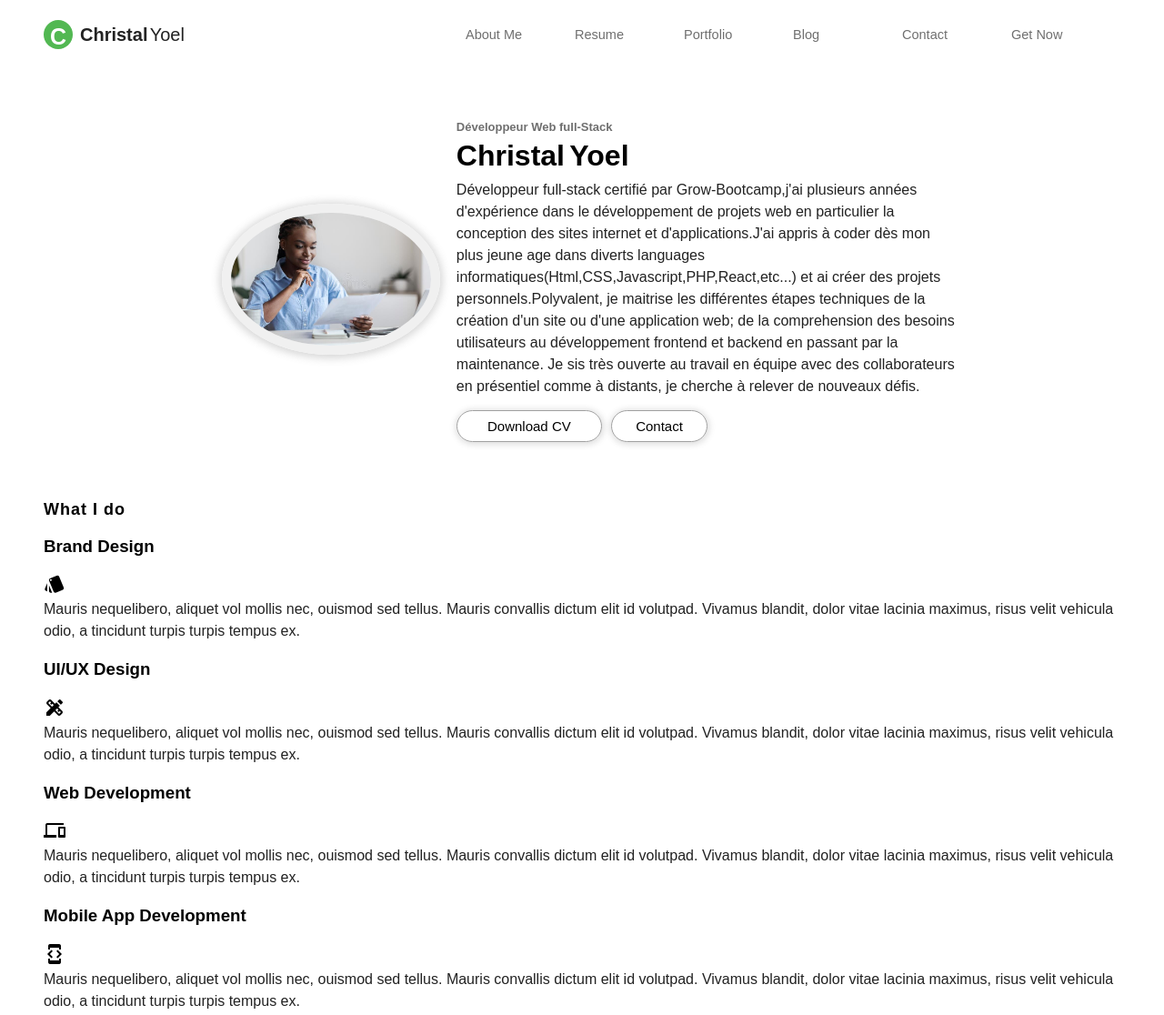
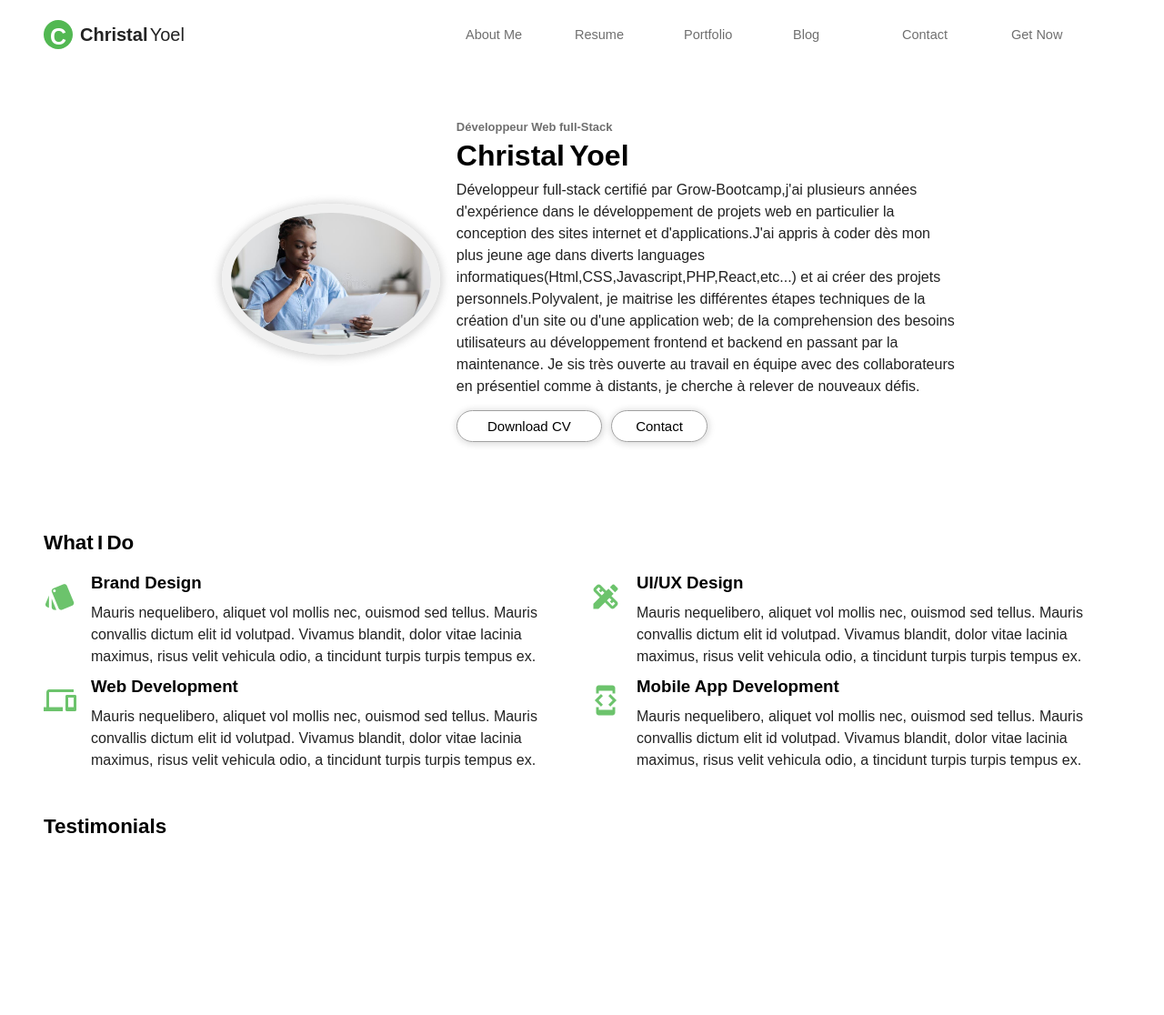
Before and after one commit to christaldev/site-web-v1, a plain HTML site: page index.html in a window 1280 px wide. Shown: the top 1116 px of the page at 91% size. After the commit the page ends 941 px from the top, so only its background shows below. Drawn offline with Linux system fonts and the light colour scheme.

Commit message:
ajout de style à la section spécialité

```diff
--- a/CSS/style.css
+++ b/CSS/style.css
@@ -1,3 +1,5 @@
+@import url('https://fonts.googleapis.com/css2?familly=Raleway:wght@300;400;700&display=swap');
+
 html,
 body {
     /*   */
@@ -8,6 +10,7 @@ body {
     font-family: Arial, Helvetica, sans-serif;
     margin: 0;
     width: 100%;
+    font-family: 'Raleway',sans-serif;
 }
 
 main {
@@ -25,9 +28,9 @@ main {
 }
 
 header {
-    /* height: 100vh; */
+    height:fit-content;
     width: 100%;
-    margin-bottom: 4rem;
+    margin-bottom: 2.5rem;
     position: relative;
 }
 
@@ -71,6 +74,28 @@ header .nom {
 header .nom span {
     font-weight: 600;
 }
+
+menu {
+    display: flex;
+    list-style: none;
+    height: 100%;
+    margin: 0;
+}
+
+menu li {
+    width: 7.5rem;
+    line-height: 60px;
+    font-size: .9rem;
+}
+
+menu>li>a {
+    text-decoration: none;
+    color: #6F6F6F;
+    font-size: 14.5px;
+    font-family: sans-serif;
+    font-weight: 400;
+}
+
 header .bio-section {
     width: 70%;
     display: grid;
@@ -156,70 +181,46 @@ button{
 
 .bio button:focus {
     border: 2px solid rgb(82, 184, 82);
+}
+/*fin de header*/
 
+/*debut des specialites*/
+.container {
+    width: 100%;
+    padding-top: 3rem;
 }
 
-menu {
-    display: flex;
-    list-style: none;
-    height: 100%;
-    margin: 0;
+.specialites {
+    display: grid;
+    grid-template-columns: repeat(2, 1fr);
+    column-gap: 1rem;
 }
 
-menu li {
-    width: 7.5rem;
-    line-height: 60px;
-    font-size: .9rem;
+.specialites>h2 {
+    grid-column:1 / 3;
+    grid-row: 1;
+    font-size: 1.4rem;
+    word-spacing: -2px;
+    text-transform: capitalize;
+    margin: 10px 0;
 }
 
-menu>li>a {
-    text-decoration: none;
-    color: #6F6F6F;
-    font-size: 14.5px;
-    font-family: sans-serif;
-    font-weight: 400;
+.specialites .specialite {
+    display: flex;
 }
-.image-texte  small {
-font-size: 12px;
+
+.specialites .material-icons {
+    font-size: 36px;
+    line-height: 2;
+    color: rgba(82, 184, 82, .85);
+    padding-right: 1rem;
 }
-.image-texte  h1 {
-    line-height: 1px;
-    font-size: 25px;
+
+.specialites h3 {
+    margin: 10px 0;
 }
-.image-texte P {
-    font-size: 15px;
+
+.testimonials h2{
+    font-size: 1.4rem;
+    margin-top: 0;
 }
-.Premier {
-    font-size: 14px;
-    border-radius: 20px;
-    text-align: center;
-    border-color: rgb(82, 184, 82);
-    height: 2.5rem;
-    background-color: white;
-    width: 150px;
- }
- .deuxieme {
-    font-size: 14px;
-    border-radius: 20px;
-    text-align: center;
-    height: 2.5rem;
-    background-color: white;
-    width: 150px;
- }
- .image-texte img {
-    width: 200px;
-    border: 16px solid whitesmoke;
-    border-radius: 50%;
- }
-
- .image-texte {
-    display: flexbox;
-    flex-direction: column;
-    width: 510px;
- }
-
- h2 {
-    font-size: 18px;
-    letter-spacing: 1px;
-    font-family: Arial, Helvetica, sans-serif;
- }
--- a/index.html
+++ b/index.html
@@ -72,47 +72,57 @@
 
             <!-- Vous pouvez bien mettre vos infos personalisées dans ces section... -->
             <div class="specialite">
-                <h3>Brand Design</h3>
                 <!-- Une icône ici... -->
                 <span class="material-icons">
                     style
                 </span>
-                <p>Mauris nequelibero, aliquet vol mollis nec, ouismod sed tellus. Mauris convallis dictum elit id
-                    volutpad. Vivamus blandit, dolor vitae lacinia maximus, risus velit vehicula odio, a tincidunt
-                    turpis turpis tempus ex.</p>
+                <div class="content">
+                    <h3>Brand Design</h3>
+                    <p>Mauris nequelibero, aliquet vol mollis nec, ouismod sed tellus. Mauris convallis dictum elit id
+                        volutpad. Vivamus blandit, dolor vitae lacinia maximus, risus velit vehicula odio, a tincidunt
+                        turpis turpis tempus ex.</p>
+                </div>
             </div>
 
             <div class="specialite">
-                <h3>UI/UX Design</h3>
                 <!-- Une icône ici... -->
                 <span class="material-icons">
                     design_services
                 </span>
-                <p>Mauris nequelibero, aliquet vol mollis nec, ouismod sed tellus. Mauris convallis dictum elit id
-                    volutpad. Vivamus blandit, dolor vitae lacinia maximus, risus velit vehicula odio, a tincidunt
-                    turpis turpis tempus ex.</p>
+                <div class="content">
+                    <h3>UI/UX Design</h3>
+                    <p>Mauris nequelibero, aliquet vol mollis nec, ouismod sed tellus. Mauris convallis dictum elit id
+                        volutpad. Vivamus blandit, dolor vitae lacinia maximus, risus velit vehicula odio, a tincidunt
+                        turpis turpis tempus ex.</p>
+                </div>
             </div>
 
             <div class="specialite">
-                <h3>Web Development</h3>
                 <!-- Une icône ici... -->
                 <span class="material-icons">
                     devices
                 </span>
-                <p>Mauris nequelibero, aliquet vol mollis nec, ouismod sed tellus. Mauris convallis dictum elit id
+                <div class="content">
+                    <h3>Web Development</h3>
+                        <p>Mauris nequelibero, aliquet vol mollis nec, ouismod sed tellus. Mauris
+                    convallis dictum elit id
                     volutpad. Vivamus blandit, dolor vitae lacinia maximus, risus velit vehicula odio, a tincidunt
                     turpis turpis tempus ex.</p>
+                </div>
             </div>
 
             <div class="specialite">
-                <h3>Mobile App Development</h3>
+
                 <!-- Une icône ici... -->
                 <span class="material-icons">
                     developer_mode
                 </span>
-                <p>Mauris nequelibero, aliquet vol mollis nec, ouismod sed tellus. Mauris convallis dictum elit id
-                    volutpad. Vivamus blandit, dolor vitae lacinia maximus, risus velit vehicula odio, a tincidunt
-                    turpis turpis tempus ex.</p>
+                <div class="content">
+                    <h3>Mobile App Development</h3>
+                    <p>Mauris nequelibero, aliquet vol mollis nec, ouismod sed tellus. Mauris convallis dictum elit id
+                        volutpad. Vivamus blandit, dolor vitae lacinia maximus, risus velit vehicula odio, a tincidunt
+                        turpis turpis tempus ex.</p>
+                </div>
             </div>
         </section>
 
```
